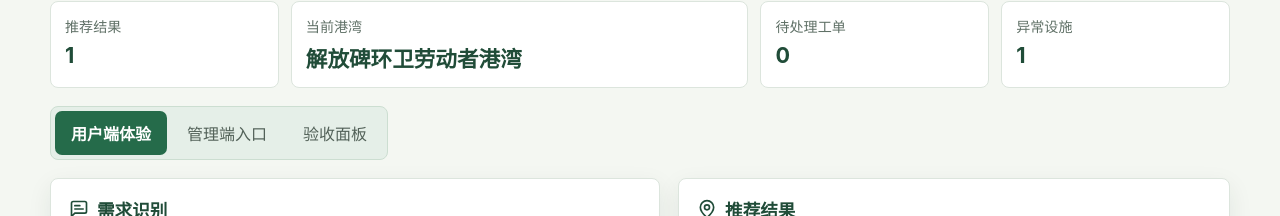
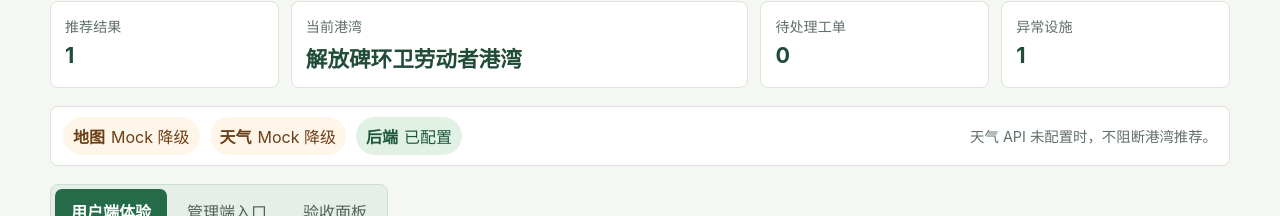
Before and after one commit to lightwhite018-max/-Agent, a React (Vite) app: page / in a window 1280 px wide. Shown: the part 194-410 px from the top of the page. Built offline with nearby package versions, Linux system fonts and the light colour scheme; no server answers.

Commit message:
把外部服务状态展示到页面里

```diff
--- a/src/App.tsx
+++ b/src/App.tsx
@@ -1,6 +1,7 @@
 import { useEffect, useMemo, useState } from "react";
 import { AdminPanel } from "./components/AdminPanel";
 import { AcceptancePanel } from "./components/AcceptancePanel";
+import { ExternalStatusBar } from "./components/ExternalStatusBar";
 import { FeedbackPanel } from "./components/FeedbackPanel";
 import { HarborDetailPanel } from "./components/HarborDetailPanel";
 import { RecommendationPanel } from "./components/RecommendationPanel";
@@ -44,11 +45,14 @@ export function App() {
   const { parsedNeed, recommendationResult } = recommendationResponse;
   const recommendations = recommendationResult.items;
   const abnormalFacilityCount = harborData.flatMap((harbor) => harbor.facilities).filter((facility) => facility.status !== "normal").length;
+  const runtimeStatus = useMemo(() => prototypeApi.getRuntimeStatus(), []);
+  const weatherPreview = useMemo(() => prototypeApi.getWeatherPreview(), []);
   const activeHarbor =
     recommendations.find((item) => item.harbor.id === selectedHarborId)?.harbor ??
     harborData.find((item) => item.id === selectedHarborId) ??
     recommendations[0]?.harbor ??
     harborData[0];
+  const navigationPreview = useMemo(() => prototypeApi.getNavigationPreview(activeHarbor), [activeHarbor]);
 
   function submitReport() {
     if (!activeHarbor || reportText.trim().length === 0) return;
@@ -110,6 +114,8 @@ export function App() {
         </div>
       </section>
 
+      <ExternalStatusBar status={runtimeStatus} weatherMessage={weatherPreview.message} />
+
       <nav className="view-tabs" aria-label="原型视图">
         <button className={activeView === "worker" ? "active" : ""} type="button" onClick={() => setActiveView("worker")}>
           用户端体验
@@ -141,7 +147,7 @@ export function App() {
             onSelectHarbor={setSelectedHarborId}
           />
 
-          <HarborDetailPanel harbor={activeHarbor} />
+          <HarborDetailPanel harbor={activeHarbor} navigationPreview={navigationPreview} />
 
           <FeedbackPanel
             activeHarbor={activeHarbor}
--- /dev/null
+++ b/src/components/ExternalStatusBar.tsx
@@ -0,0 +1,26 @@
+import type { ExternalServiceStatus } from "../services/externalServices";
+
+interface ExternalStatusBarProps {
+  status: ExternalServiceStatus;
+  weatherMessage: string;
+}
+
+export function ExternalStatusBar({ status, weatherMessage }: ExternalStatusBarProps) {
+  return (
+    <section className="external-status" aria-label="外部服务状态">
+      <StatusPill label="地图" value={status.map === "configured" ? "已配置" : "Mock 降级"} tone={status.map} />
+      <StatusPill label="天气" value={status.weather === "configured" ? "已配置" : "Mock 降级"} tone={status.weather} />
+      <StatusPill label="后端" value={status.api === "configured" ? "已配置" : "本地原型"} tone={status.api === "configured" ? "configured" : "mock"} />
+      <p>{weatherMessage}</p>
+    </section>
+  );
+}
+
+function StatusPill({ label, value, tone }: { label: string; value: string; tone: "mock" | "configured" }) {
+  return (
+    <span className={`service-pill ${tone}`}>
+      <strong>{label}</strong>
+      {value}
+    </span>
+  );
+}
--- a/src/components/HarborDetailPanel.tsx
+++ b/src/components/HarborDetailPanel.tsx
@@ -1,7 +1,8 @@
 import { Navigation } from "lucide-react";
+import type { NavigationPreview } from "../services/externalServices";
 import type { Harbor } from "../types";
 
-export function HarborDetailPanel({ harbor }: { harbor: Harbor }) {
+export function HarborDetailPanel({ harbor, navigationPreview }: { harbor: Harbor; navigationPreview: NavigationPreview }) {
   return (
     <section className="panel detail-panel">
       <div className="panel-title">
@@ -37,7 +38,7 @@ export function HarborDetailPanel({ harbor }: { harbor: Harbor }) {
       <button className="primary-action" type="button">
         打开导航
       </button>
-      <p className="muted">地图接口失败时，原型会降级展示地址和直线距离，不编造步行时间。</p>
+      <p className="muted">{navigationPreview.message}</p>
     </section>
   );
 }
--- a/src/styles.css
+++ b/src/styles.css
@@ -123,6 +123,46 @@ h3 {
   overflow: hidden;
   text-overflow: ellipsis;
   white-space: nowrap;
+}
+
+.external-status {
+  display: flex;
+  align-items: center;
+  gap: 10px;
+  border: 1px solid #dce5dd;
+  border-radius: 8px;
+  background: #fff;
+  margin-bottom: 18px;
+  padding: 10px 12px;
+}
+
+.external-status p {
+  color: #607167;
+  font-size: 0.9rem;
+  margin: 0 0 0 auto;
+}
+
+.service-pill {
+  display: inline-flex;
+  align-items: center;
+  gap: 6px;
+  border-radius: 999px;
+  padding: 7px 10px;
+  white-space: nowrap;
+}
+
+.service-pill strong {
+  font-weight: 700;
+}
+
+.service-pill.mock {
+  background: #fff5e8;
+  color: #6b4018;
+}
+
+.service-pill.configured {
+  background: #e2f1e6;
+  color: #1f573c;
 }
 
 .view-tabs {
@@ -680,6 +720,15 @@ textarea {
     flex-direction: column;
   }
 
+  .external-status {
+    align-items: stretch;
+    flex-direction: column;
+  }
+
+  .external-status p {
+    margin-left: 0;
+  }
+
   .card-header,
   .detail-heading,
   .acceptance-item-header,
```
Also changed, not shown: 1 other file (tests, documents, lock files or other folders).
